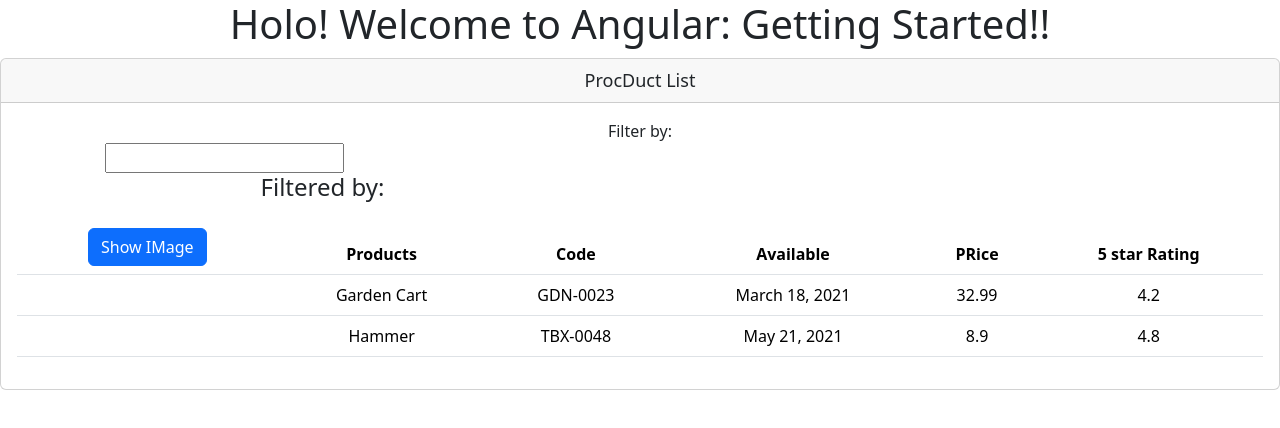
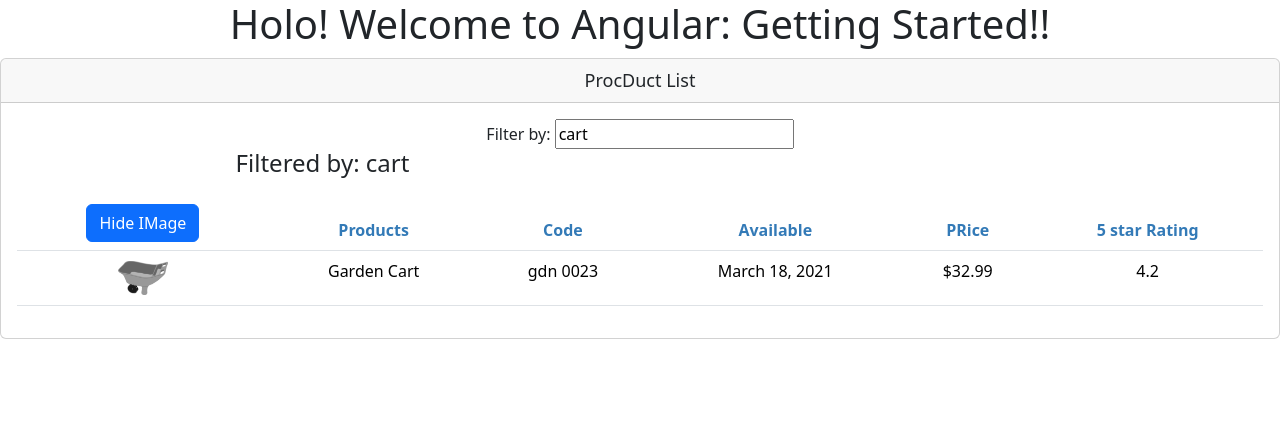
Before and after one commit to spinatose/ang2kurata, an Angular app in the folder APM/: page / in a window 1280 px wide. Both pictures are taken after a click on the button "Show IMage". Shown: the top 428 px of the page. Built offline with nearby package versions, Linux system fonts and the light colour scheme.

Commit message:
created pipe and filter and added some product list functionality

```diff
--- /dev/null
+++ b/APM/src/app/products/product-list.component.css
@@ -0,0 +1,3 @@
+th {
+  color: #337ab7;
+ }
--- a/APM/src/app/products/product-list.component.html
+++ b/APM/src/app/products/product-list.component.html
@@ -4,14 +4,14 @@
   </div>
   <div class="card-body">
     <div clas="row">
-      <div clas="col-md-2">Filter by:</div>
-      <div class="col-md-4">
-        <input type="text" />
-      </div>
+      <span clas="col-md-2">Filter by: </span>
+      <span class="col-md-4">
+        <input type="text" [(ngModel)]="listFilter"/>
+      </span>
     </div>
     <div class="row">
       <div class="col-md-6">
-        <h4>Filtered by: </h4>
+        <h4>Filtered by: {{ listFilter }}</h4>
       </div>
     </div>
     <div class="table-responsive">
@@ -19,7 +19,8 @@
         <thead>
           <tr>
             <th>
-              <button class="btn btn-primary">Show IMage</button>
+              <button (click)="toggleImage()" class="btn btn-primary">
+                {{ showImage ? 'Hide' : 'Show' }} IMage</button>
             </th>
             <th>Products</th>
             <th>Code</th>
@@ -29,12 +30,17 @@
           </tr>
         </thead>
         <tbody>
-          <tr *ngFor="let product of products">
-            <td></td>
+          <tr *ngFor="let product of filterProducts()">
+            <td>
+              <img *ngIf="showImage" [src]='product.imageUrl'
+              [style.width.px]="imgWidth"
+              [style.margin.px]="imgMargin"
+              [title]='product.productName'/>
+            </td>
             <td>{{ product.productName }}</td>
-            <td>{{ product.productCode }}</td>
+            <td>{{ product.productCode | lowercase | convertToSpaces:"-"}}</td>
             <td>{{ product.releaseDate}}</td>
-            <td>{{ product.price}}</td>
+            <td>{{ product.price | currency:'USD':'symbol':'1.2-2'}}</td>
             <td>{{ product.starRating}}</td>
           </tr>
         </tbody>
--- a/APM/src/app/products/product-list.component.ts
+++ b/APM/src/app/products/product-list.component.ts
@@ -1,12 +1,32 @@
-import { Component } from "@angular/core";
+import { Component, OnInit } from "@angular/core";
+import { Product } from "./product";
 
 @Component({
   selector: 'pm-products',
-  templateUrl: './product-list.component.html'
+  templateUrl: './product-list.component.html',
+  styleUrls: ['./product-list.component.css']
 })
-export class ProductListComponent {
+export class ProductListComponent implements OnInit {
+  ngOnInit(): void {
+    this.listFilter = "cart";
+  }
+
   pageTitle: string = "ProcDuct List";
-  products: any[] = [
+  imgWidth: number = 50;
+  imgMargin: number = 2;
+  showImage = false;
+
+  private _listFilter: string = '';
+
+  get listFilter(): string {
+    return this._listFilter;
+  }
+  set listFilter(value: string) {
+    console.log(`Setting listFilter to [${value}]`)
+    this._listFilter = value;
+  }
+
+  products: Product[] = [
     {
       "productId": 2,
       "productName": "Garden Cart",
@@ -28,4 +48,12 @@ export class ProductListComponent {
       "imageUrl": "assets/images/hammer.png"
     }
   ];
+
+  filterProducts(): Product[] {
+    return this.products.filter((p: Product) => p.productName.toLowerCase().includes(this.listFilter.toLowerCase()));
+  }
+
+  toggleImage(): void {
+    this.showImage = !this.showImage;
+  }
 }
--- /dev/null
+++ b/APM/src/app/products/product.ts
@@ -0,0 +1,11 @@
+export interface Product
+{
+  productId: number;
+  productName: string;
+  productCode: string;
+  releaseDate: string;
+  description: string;
+  price: number;
+  starRating: number;
+  imageUrl: string;
+}
--- /dev/null
+++ b/APM/src/app/shared/convert-to-spaces.pipe.ts
@@ -0,0 +1,11 @@
+import { Pipe, PipeTransform } from "@angular/core";
+
+@Pipe({
+  name: "convertToSpaces"
+})
+
+export class ConvertToSpaces implements PipeTransform {
+  transform(value: string, character: string) {
+    return value.replace(character, ' ');
+  }
+}
```
Also changed, not shown: APM/src/app/app.module.ts (+6 -2 lines).
